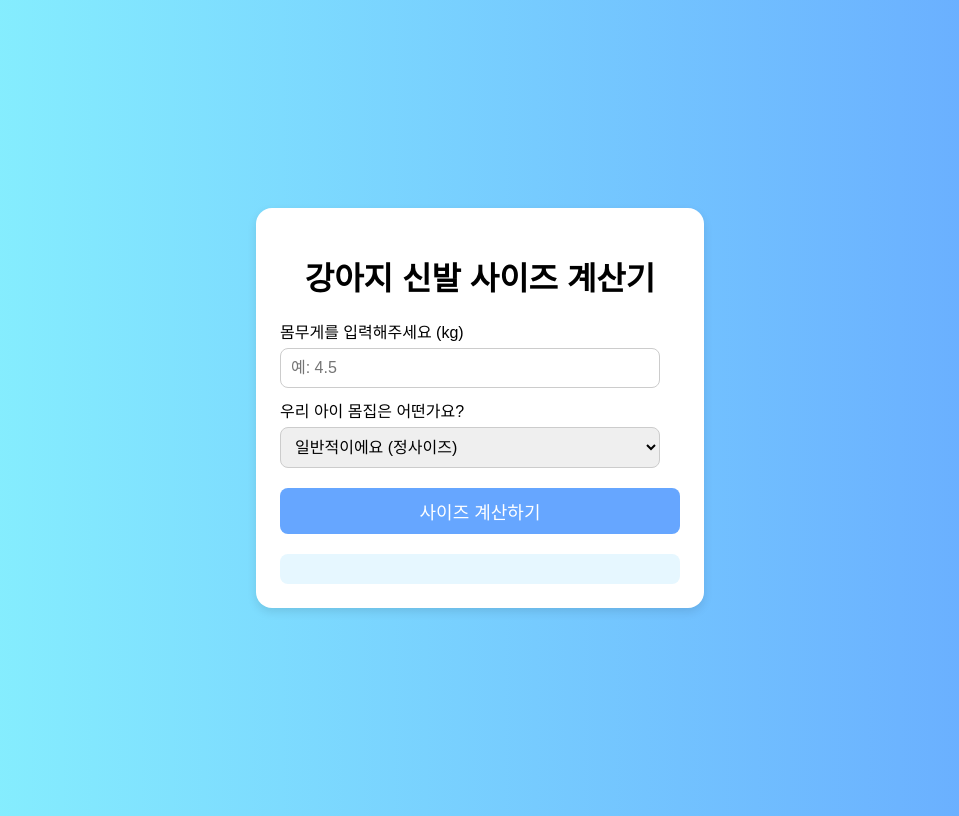
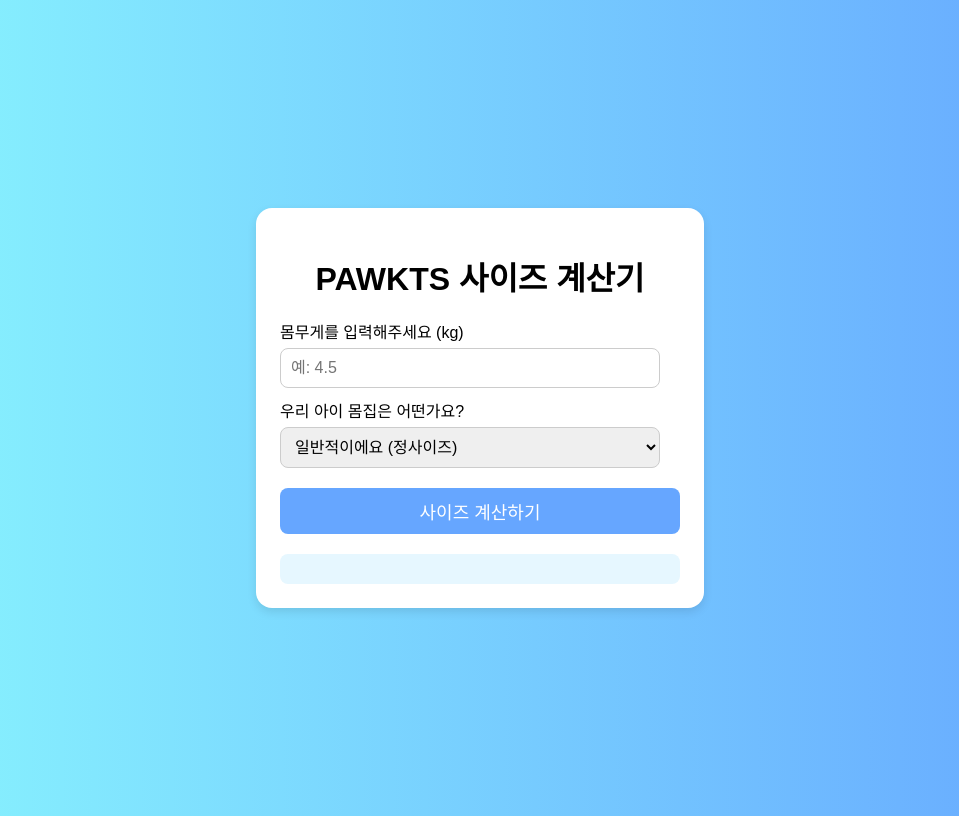
Before and after one commit to skychb/pawkts, a plain HTML site: page index.html in a window 1280 px wide. Shown: the whole page, without its empty margins (160-1119 px from the left). Drawn offline with Linux system fonts and the light colour scheme.

Commit message:
update h2

```diff
--- a/index.html
+++ b/index.html
@@ -77,7 +77,7 @@
 </head>
 <body>
     <div class="container">
-        <h1>강아지 신발 사이즈 계산기</h1>
+        <h1>PAWKTS 사이즈 계산기</h1>
         <label for="weight">몸무게를 입력해주세요 (kg)</label>
         <input type="number" id="weight" min="1" step="0.1" placeholder="예: 4.5">
 
```
